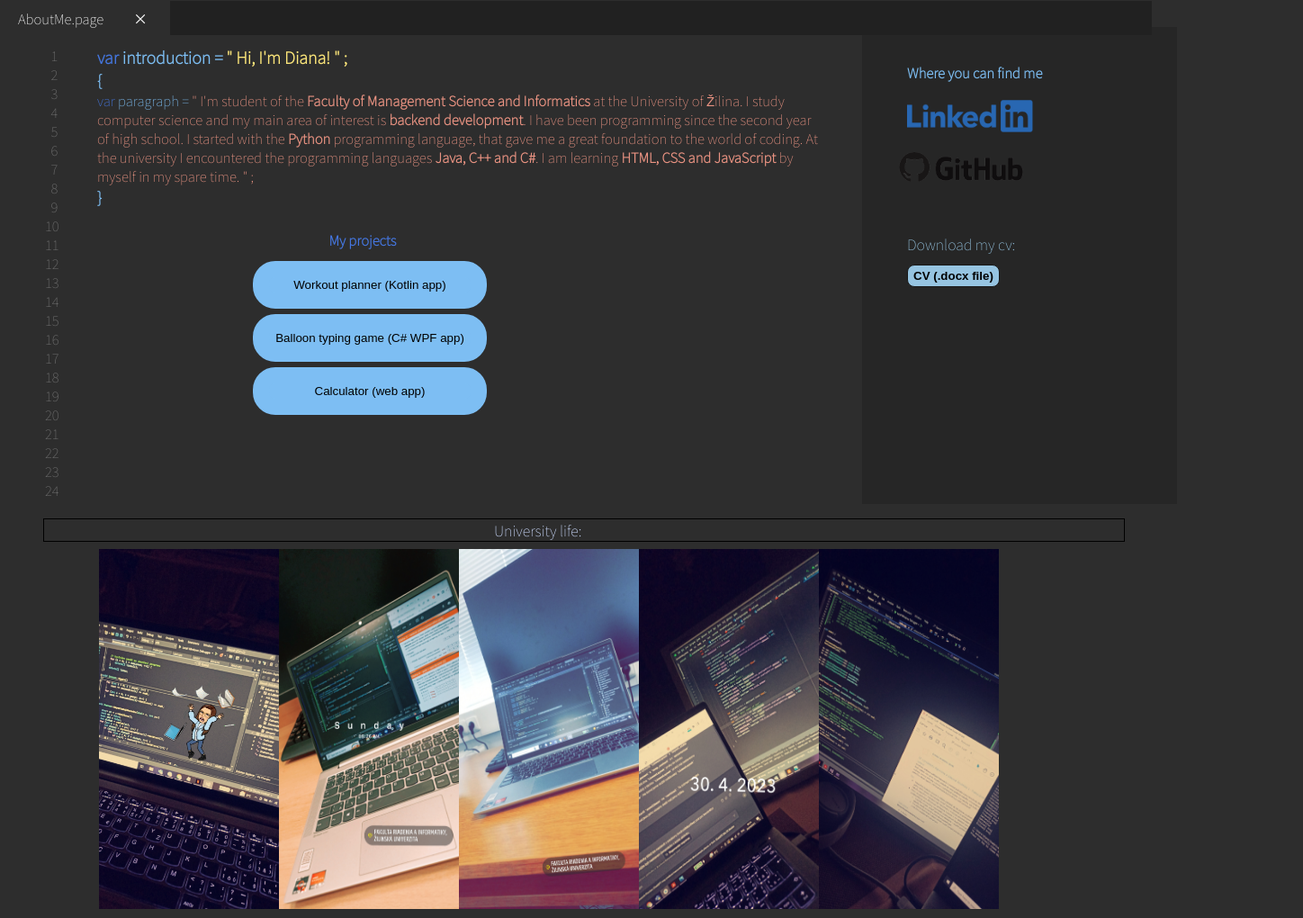
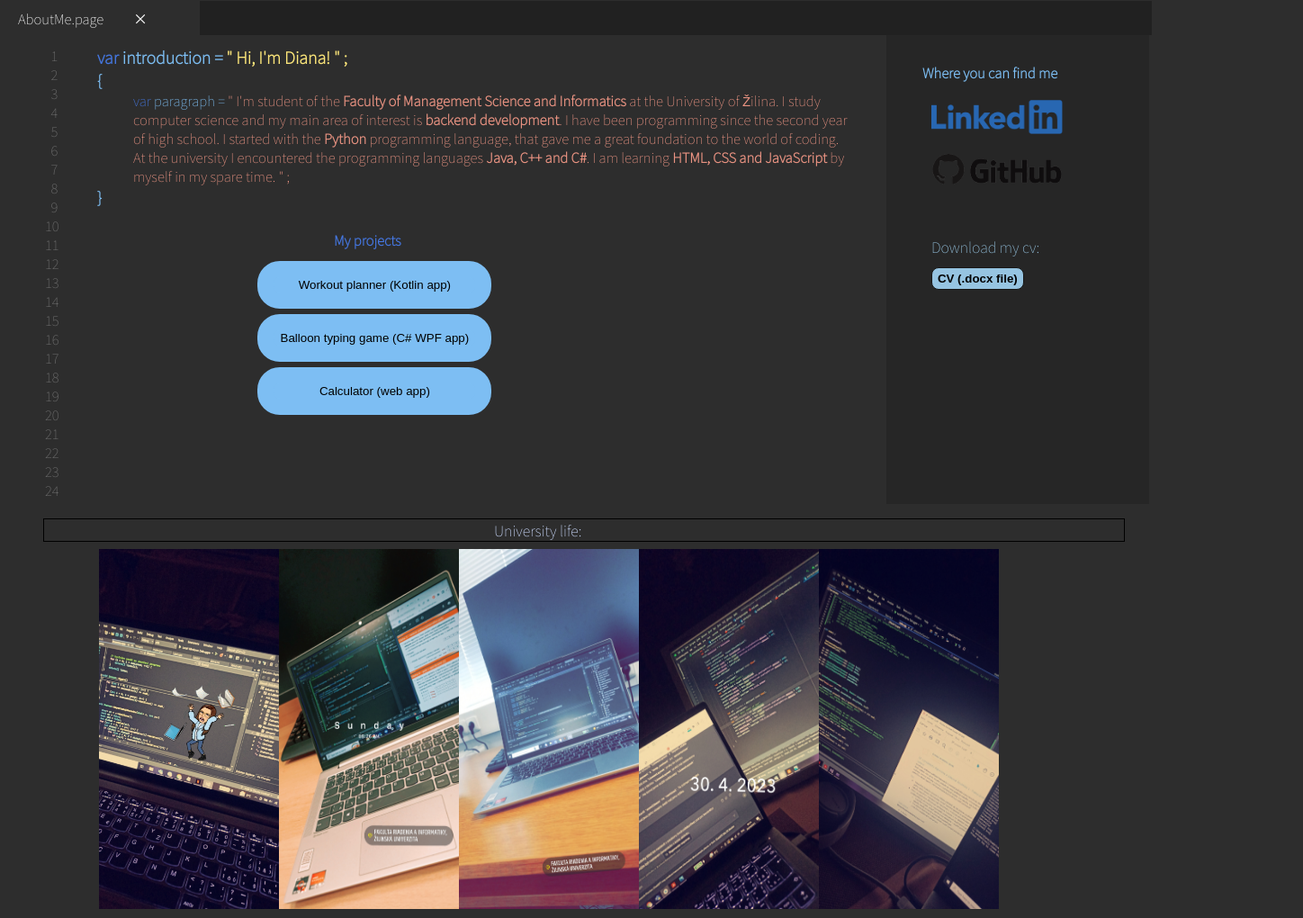
Before and after one commit to DiaZia/about-me, a plain HTML site: page index.html in a window 1280 px wide. Shown: the whole page at 90% size, 1448 px wide, since content can reach past the window. Drawn offline with nearby package versions, Linux system fonts and the light colour scheme.

Commit message:
Update style

```diff
--- a/style.css
+++ b/style.css
@@ -1,7 +1,7 @@
 body {
     background-color: #2d2d2d;
     font-family: 'Noto Sans KR', sans-serif;
-    overflow-x: hidden;
+
 }
 
 #head {
@@ -18,7 +18,7 @@ body {
     color: white;
     background-color: #2d2d2d;
     font-size: 15px;
-    width: 180px;
+    width: 15%;
     height: auto;
     padding: 10px 15px 0 20px;
     white-space: pre;
@@ -26,21 +26,21 @@ body {
 
 #others {
     white-space: pre;
-    width: 100%;
+    width: 85%;
     height: auto;
     background-color: #212121;
 }
 
 main {
     height: 530px;
-    width: 1200px;
+    width: 92.5%;
     display: flex;
     flex-direction: row;
     margin: 30px 0 0 100px;
 }
 
 #mainContent {
-    flex-grow: 4;
+    width: 75%;
     display: block;
 }
 
@@ -61,9 +61,9 @@ h4 {
 
 #paragraph {
     font-size: 15px;
-    width: 95%;
     color: rgb(234, 147, 130);
     margin: 0;
+    padding: 0 40px;
 }
 
 #lines {
@@ -77,27 +77,25 @@ h4 {
 }
 
 #myLinks {
-    display: block;
-    flex-grow: 1;
-    width: 30%;
+    width: 25%;
     background-color: #262626;
 }
 
 #links {
     color: rgb(125, 190, 243);
     font-size: 15px;
-    margin: 40px 0 10px 50px;
+    margin: 40px 0 10px 40px;
 }
 
 #linkedin {
-    width: 40%;
-    margin: 10px 300px 0 50px;
+    width: 50%;
+    margin: 10px 20px 0 50px;
 }
 
 #github {
-    width: 40%;
+    width: 50%;
     padding: 10px;
-    margin: 0 300px 0 30px;
+    margin: 0 20px 0 40px;
 }
 
 #download {
```
